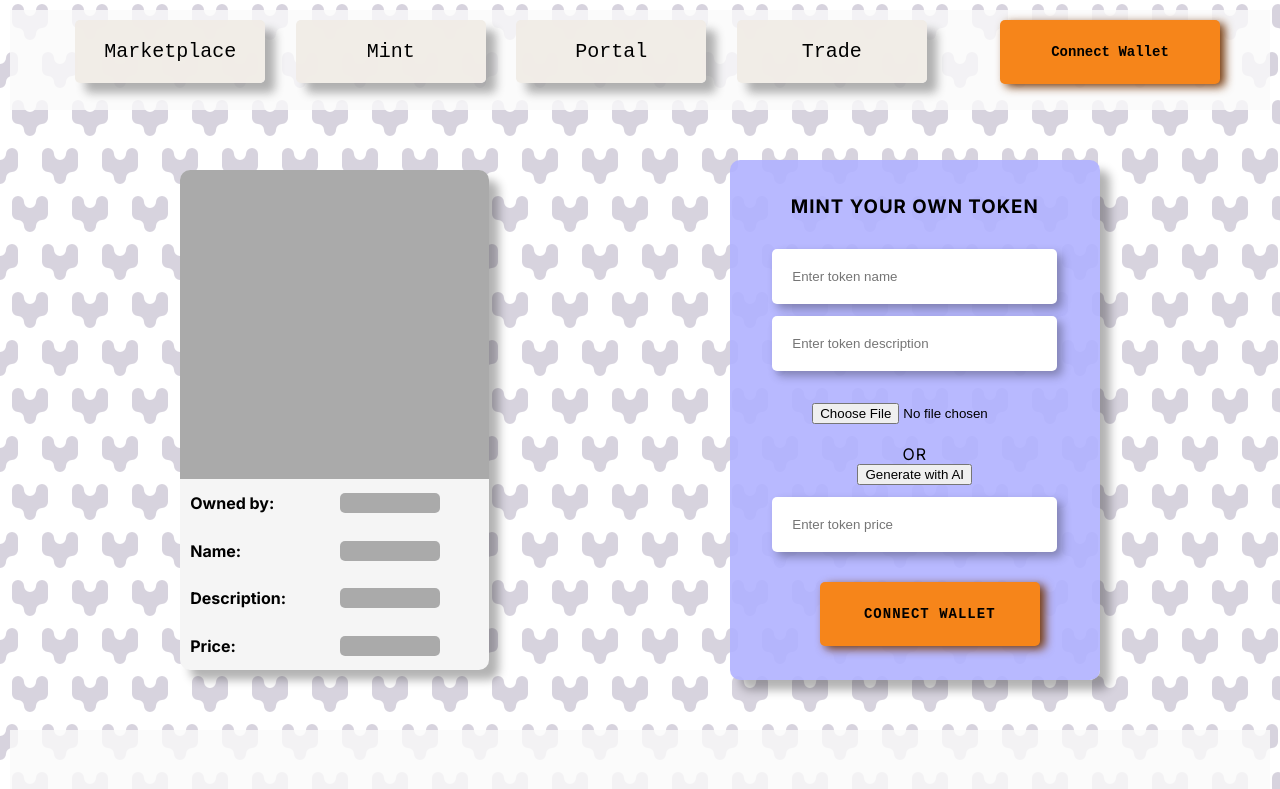
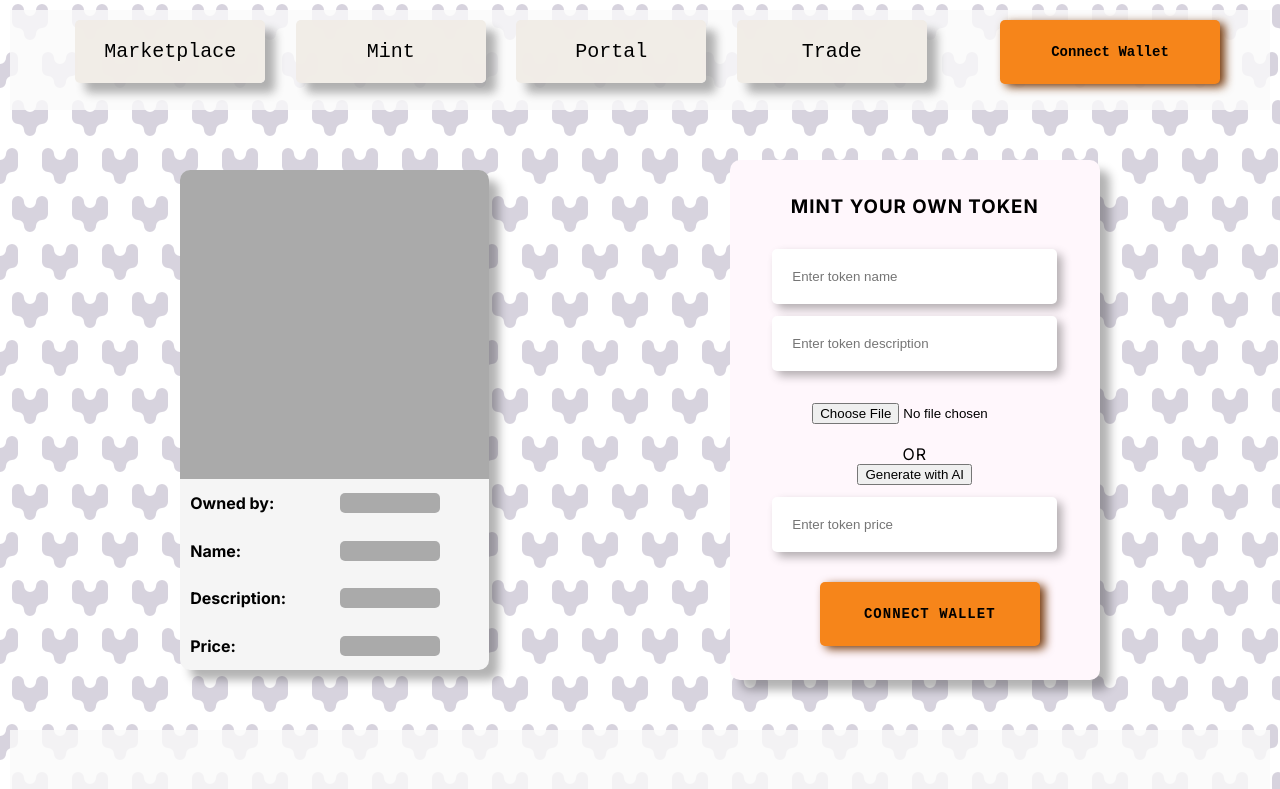
Before and after one commit to SKorchinskiy/NFT-Platform, a Next.js app in the folder client/: page /mint in a window 1280 px wide. Shown: the top 789 px of the page. Built offline with nearby package versions, Linux system fonts and the light colour scheme.

Commit message:
+ update minting-form styling

```diff
--- a/client/src/app/mint/_components/minting-form/minting-form.module.css
+++ b/client/src/app/mint/_components/minting-form/minting-form.module.css
@@ -5,7 +5,7 @@
   align-items: center;
   width: 350px;
   height: 500px;
-  background: rgba(177, 178, 255, 0.9);
+  background: #fff7fc;
   border-radius: 10px;
   box-shadow: 10px 10px 10px rgba(0, 0, 0, 0.3);
   text-transform: uppercase;
```
